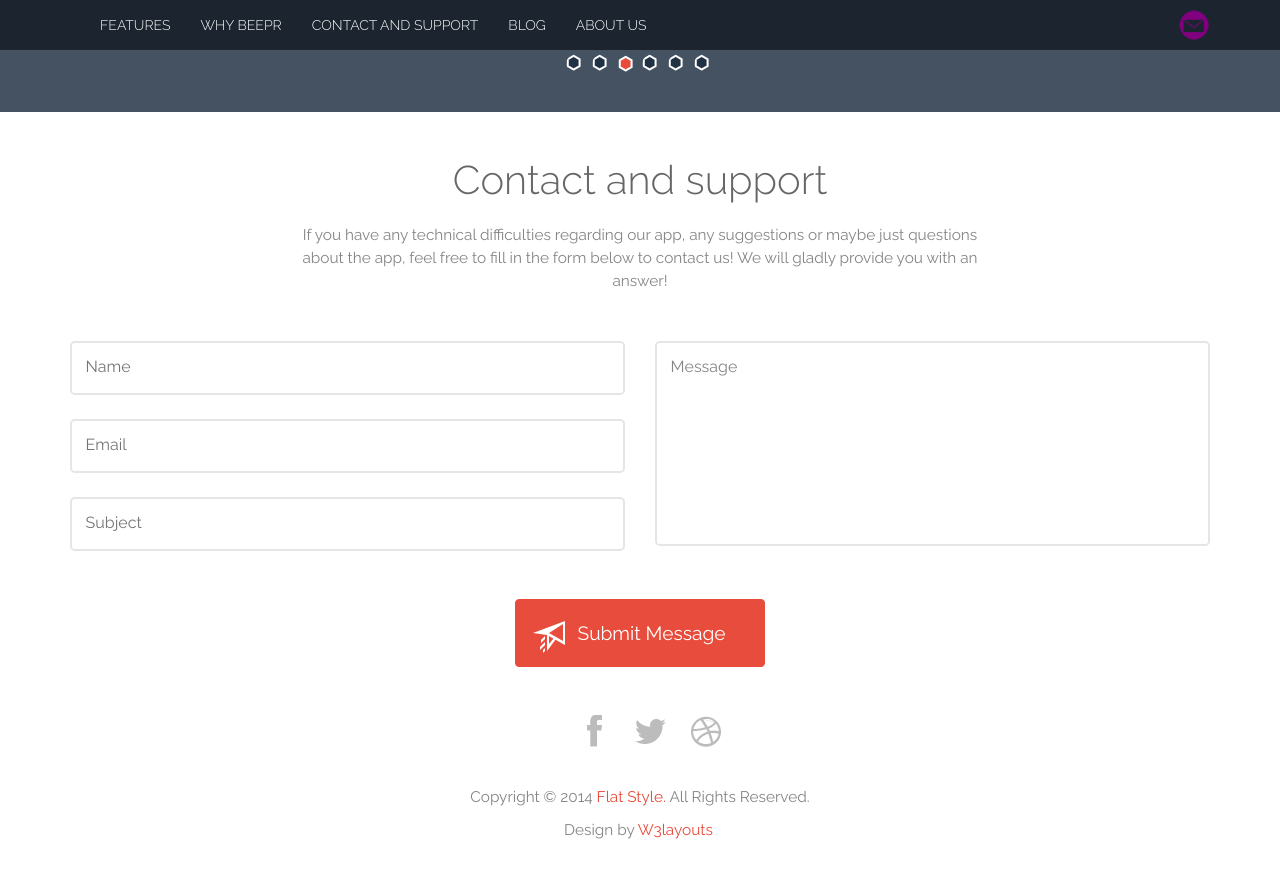
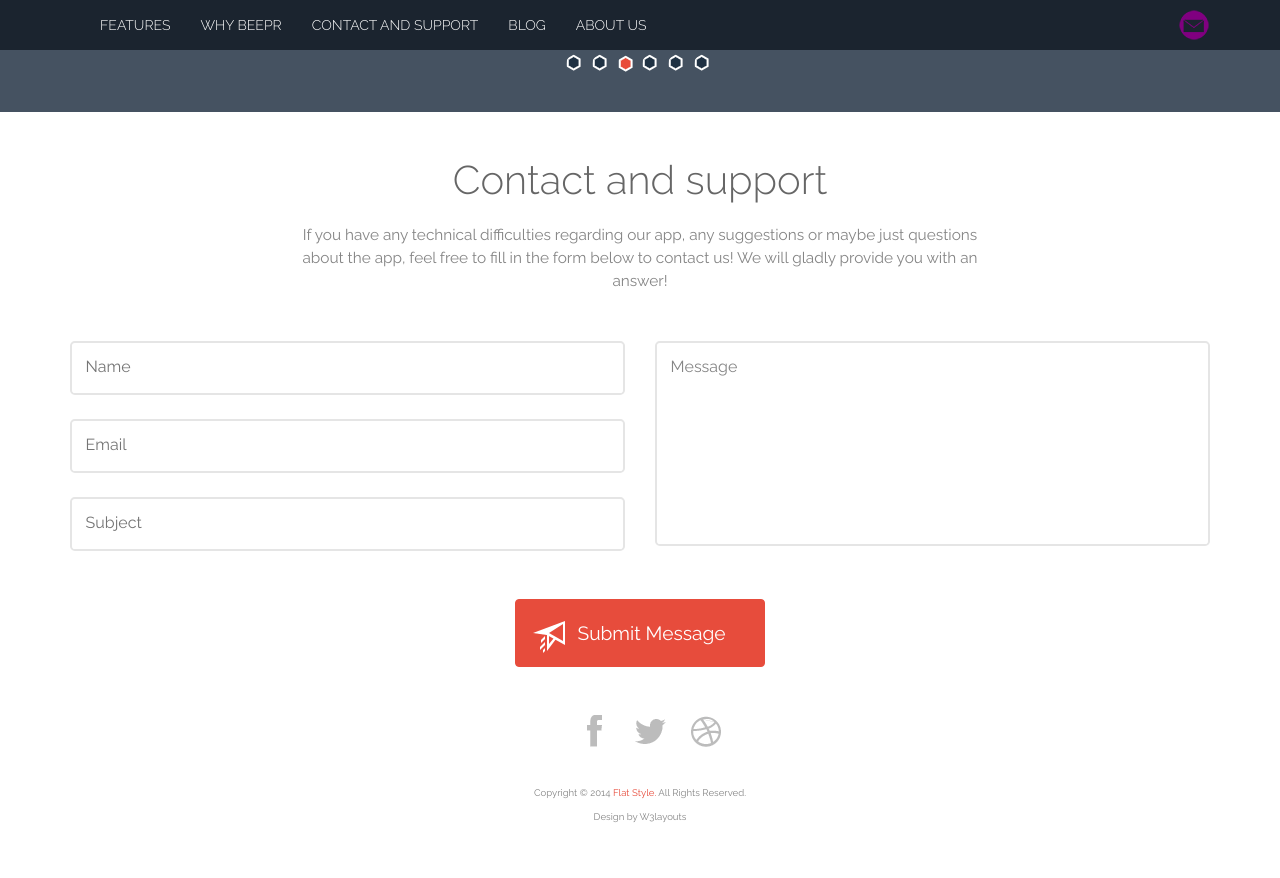
Before and after one commit to incognitone/incognitone.github.io, a Jekyll site: the page index.html, which Jekyll copies as it is, in a window 1280 px wide and 900 px high, scrolled down 2638 px. Shown: the top 878 px of the window. Built offline with Jekyll 4.4.1, drawn with Linux system fonts in a browser that asks for light colours.

Commit message:
Update-2

```diff
--- a/index.html
+++ b/index.html
@@ -41,7 +41,7 @@
 		<div class="head-bg sTop">
 			<div class="conatiner">
 				<div class="col-lg-12 header-note">
-					<a href="#"><img src="images/Logo-1.png" title="Flat style" /></a>
+					<a href="#"><img src="images/logo-1.png" title="Flat style" /></a>
 					<h1>Beepr</h1>
 					<a class="btn btn-primary big-btn" href="#">Click here to find out more!<span> </span></a>
 				</div>
@@ -338,16 +338,16 @@
 				<!----start-social-icons--->
 				<div class="social-icons">
 					<ul>
-						<li><a class="facebook" href="#"> <span> </span></a></li>
-						<li><a class="twitter" href="#"> <span> </span></a></li>
-						<li><a class="dribbble" href="#"> <span> </span></a></li>
+						<li><a class="facebook" a href="http://www.facebook.com"> <span> </span></a></li>
+						<li><a class="twitter" a href="http://www.twitter.com"> <span> </span></a></li>
+						<li><a class="dribbble" a href="http://www.dribble.com"> <span> </span></a></li>
 					</ul>
 				</div>
 				<!----//End-social-icons--->
 				<!----start-copy-right---->
 				<div class="copy-right">
-					<p>Copyright &#169; 2014 <span>Flat Style.</span> All Rights Reserved.</p>
-					<p>Design by<a href="http://w3layouts.com/">W3layouts</a></p>
+					<font size="1"><p>Copyright &#169; 2014 <span>Flat Style.</span> All Rights Reserved.</p>
+					<p>Design by W3layouts</a></p> </font>
 				</div>
 				<!----//End-copy-right---->
 			</div>
```
Also changed, not shown: 1 other file.
